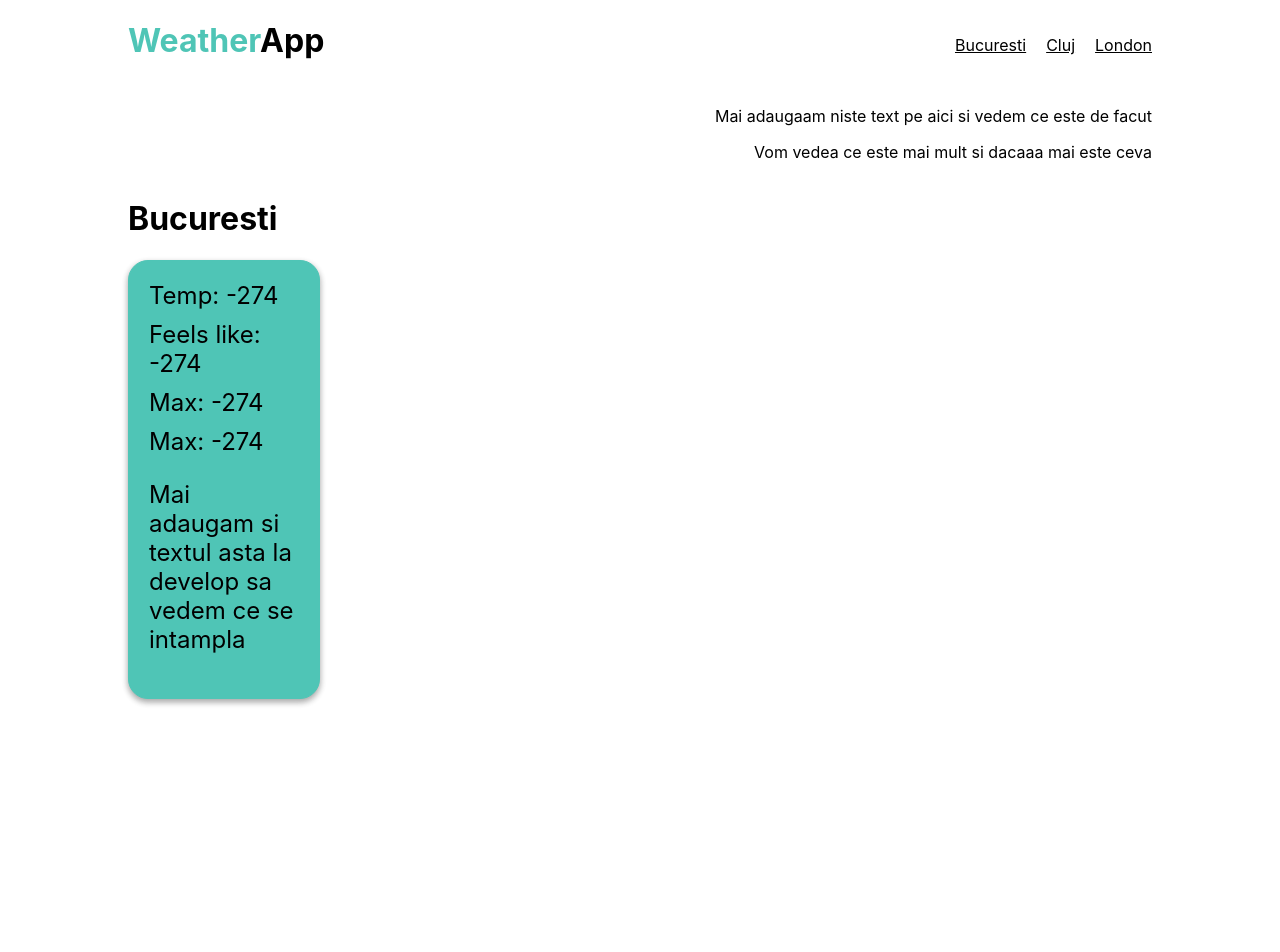
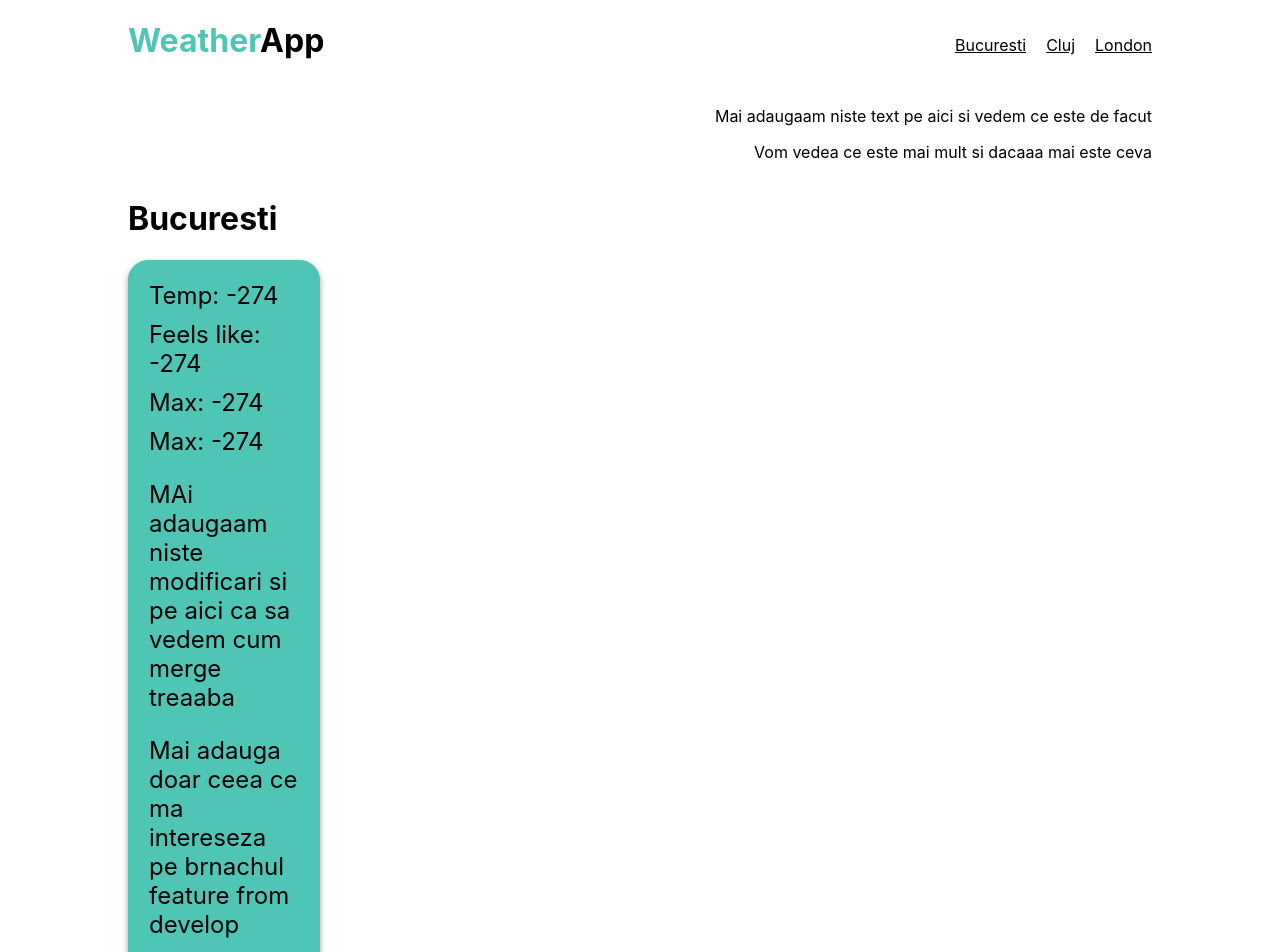
Before and after one commit to alexPopNicolae/reactweatherplay, a React (Create React App) app in the folder my-app/: page / in a window 1280 px wide. Shown: the top 952 px of the page. Before the commit the page ends 800 px from the top, so only its background shows below. Built offline with nearby package versions, Linux system fonts and the light colour scheme; no server answers.

Commit message:
updated branch to see how it works

```diff
--- a/my-app/src/shared/Weather/WeatherComponent.js
+++ b/my-app/src/shared/Weather/WeatherComponent.js
@@ -23,7 +23,8 @@ const WeatherComponent = ({ model }) => {
       <div>Feels like: {kelvinToCelsius(feelTemp)}</div>
       <div>Max: {kelvinToCelsius(max)}</div>
       <div>Max: {kelvinToCelsius(min)}</div>
-      <p>Mai adaugam si textul asta la develop sa vedem ce se intampla</p>
+      <p>MAi adaugaam niste modificari si pe aici ca sa vedem cum merge treaaba</p>
+      <p>Mai adauga doar ceea ce ma intereseza pe brnachul feature from develop</p>
     </div>
   );
 };
```
